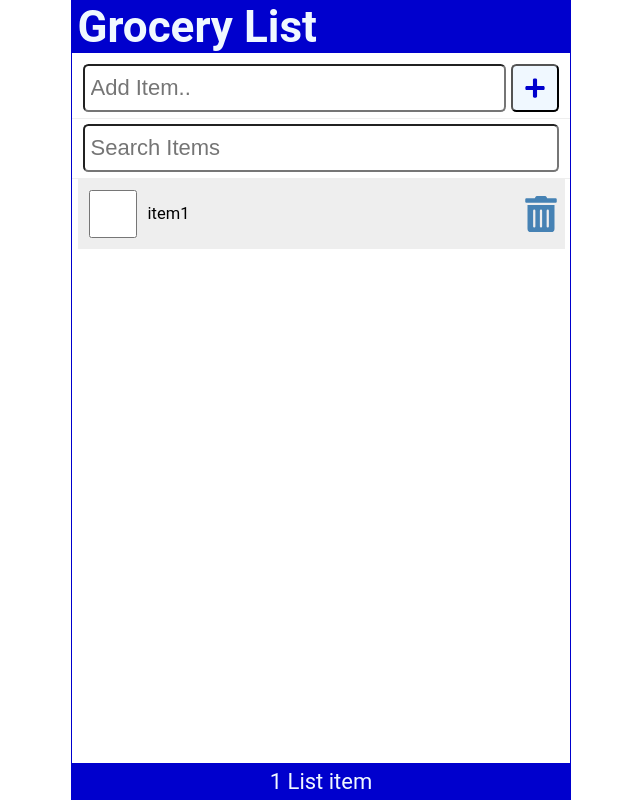
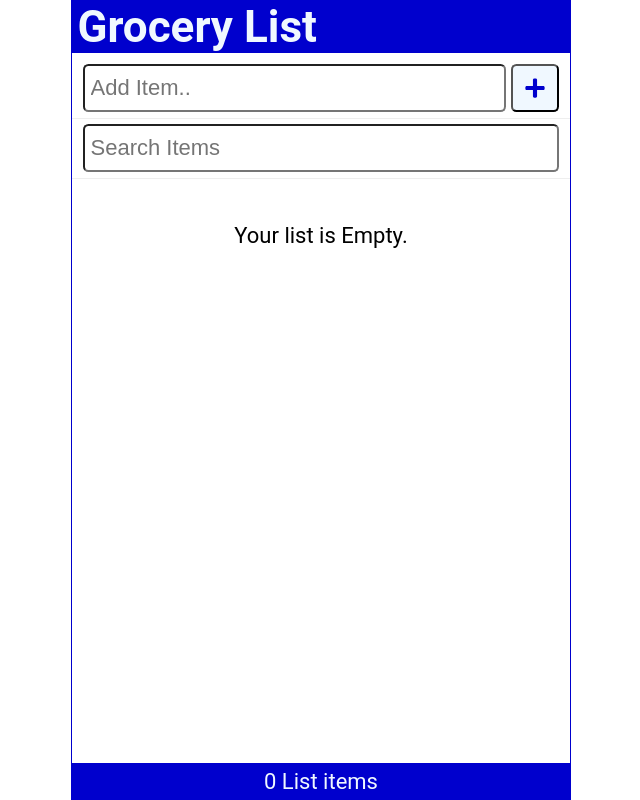
Before and after one commit to Vaidik1308/Grocery-list-, a React (Create React App) app: page / in a window 1280 px wide. Shown: the whole page, without its empty margins (319-959 px from the left). Built offline with nearby package versions, Linux system fonts and the light colour scheme.

Commit message:
added localStorage to useEffect hook so that it can render this every time the new item is added.

```diff
--- a/src/App.js
+++ b/src/App.js
@@ -3,40 +3,38 @@ import SearchItem from './SearchItem';
 import AddItem from './AddItems';
 import Content from './Content';
 import Footer from './Footer';
-import { useState } from 'react';
+import { useState,useEffect } from 'react';
 
 function App() {
-  const [items, setItems] = useState([
-    {
-      item:"item1",
-      id: 1,
-      checked:false,
-    }
-
-  ]);
+  const [items, setItems] = useState(JSON.parse(localStorage.getItem('shoppinglist')) || []);
   const [newItem, setNewItem] = useState('')
   const [search, setSearch] = useState('')
 
-  const setAndSaveItems = (newItems) => {
-    setItems(newItems);
-    localStorage.setItem('shoppinglist', JSON.stringify(newItems));
-  }
+  useEffect(() => {
+    // console.log("items Updated");
+    localStorage.setItem('shoppinglist', JSON.stringify(items));
+  },[items])  //if we put an empty array as an dependencies then it will render at load time only
+
+  // const setAndSaveItems = (newItems) => {
+  //   setItems(newItems);
+  //   localStorage.setItem('shoppinglist', JSON.stringify(newItems));
+  // }
 
   const addItem = (item) => {
     const id = items.length ? items[items.length - 1].id + 1 : 1;
     const myNewItem = { id, checked: false, item };
     const listItems = [...items, myNewItem];
-    setAndSaveItems(listItems);
+    setItems(listItems);
   }
 
   const handleCheck = (id) => {
     const listItems = items.map((item) => item.id === id ? { ...item, checked: !item.checked } : item);
-    setAndSaveItems(listItems);
+    setItems(listItems);
   }
 
   const handleDelete = (id) => {
     const listItems = items.filter((item) => item.id !== id);
-    setAndSaveItems(listItems);
+    setItems(listItems);
   }
 
   const handleSubmit = (e) => {
```
